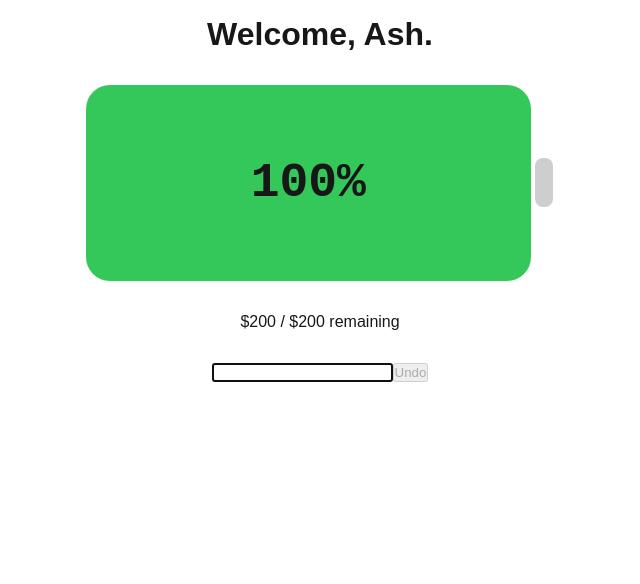
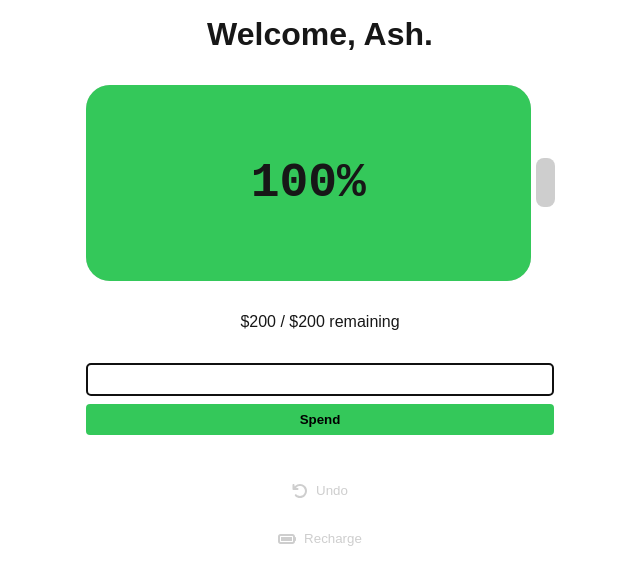
Before and after one commit to APJohns/budget-battery, a Next.js app: page / in a window 1280 px wide. Shown: the top 584 px of the page, without its empty margins (320-960 px from the left). Built offline with nearby package versions, Linux system fonts and the light colour scheme.

Commit message:
add battery states

```diff
--- a/app/globals.css
+++ b/app/globals.css
@@ -2,6 +2,8 @@
   --background: #ffffff;
   --foreground: #171717;
   --battery-foreground: #34c85a;
+  --battery-foreground-low: #ffcc0a;
+  --battery-foreground-very-low: #ff0000;
   --battery-background: rgb(206, 206, 206);
 }
 
--- a/app/page.module.css
+++ b/app/page.module.css
@@ -1,11 +1,62 @@
 .main {
-  display: grid;
-  grid-template-columns: 1fr;
+  display: flex;
+  flex-direction: column;
   gap: 2rem;
   margin: auto;
   padding: 1rem;
   max-width: 500px;
-  /* min-height: 100dvh; */
+  min-height: 100dvh;
+}
+
+.spendForm {
+  display: grid;
+  grid-template-columns: 1fr;
+  gap: 0.5rem;
+
+  & input,
+  & button {
+    padding: 0.5rem 1rem;
+    border-radius: 4px;
+  }
+
+  & input {
+    border: 1px solid var(--battery-background);
+    width: 100%;
+    text-align: center;
+  }
+
+  & button {
+    border: 0;
+    font-weight: bold;
+    background: var(--battery-foreground);
+  }
+}
+
+.controls {
+  display: flex;
+  flex-direction: column;
+  align-items: center;
+}
+
+.undo,
+.recharge {
+  display: flex;
+  justify-content: center;
+  gap: 0.5rem;
+  border: 0;
+  padding: 1rem;
+  height: 1rem;
+  box-sizing: content-box;
+  color: black;
+  background: none;
+
+  & svg {
+    height: 100%;
+  }
+
+  &:disabled {
+    color: var(--battery-background);
+  }
 }
 
 @media (max-width: 600px) {
--- a/app/page.tsx
+++ b/app/page.tsx
@@ -32,7 +32,9 @@ export default function Home() {
     const h = [...history];
     h.pop();
     const last = h.at(-1);
-    setSpent(last ? last : 0);
+    if (last) {
+      setSpent(last);
+    }
     setHistory(h);
   };
 
@@ -50,8 +52,10 @@ export default function Home() {
       const saved = JSON.parse(storage);
       if (new Date(saved.timestamp) <= weekStart) {
         setSpent(0);
+        setHistory([0]);
       } else {
         setSpent(Number(saved.spent));
+        setHistory([saved.spent]);
       }
       setIsReading(false);
     }
@@ -81,15 +85,27 @@ export default function Home() {
       <p>
         ${budget - spent} / ${budget} remaining
       </p>
-      <form onSubmit={addMoney}>
+      <form className={styles.spendForm} onSubmit={addMoney}>
         <label className={styles.addMoney}>
           <span className="visually-hidden">Add money</span>
           <input ref={inputRef} type="text" inputMode="numeric" autoFocus value={inputValue} onChange={handleInput} />
         </label>
-        <button type="button" onClick={undo} disabled={history.length === 0}>
+        <button type="submit">Spend</button>
+      </form>
+      <div className={styles.controls}>
+        <button type="button" className={styles.undo} onClick={undo} disabled={history.length <= 1}>
+          <svg xmlns="http://www.w3.org/2000/svg" viewBox="0 0 512 512" fill="currentColor">
+            <path d="M125.7 160l50.3 0c17.7 0 32 14.3 32 32s-14.3 32-32 32L48 224c-17.7 0-32-14.3-32-32L16 64c0-17.7 14.3-32 32-32s32 14.3 32 32l0 51.2L97.6 97.6c87.5-87.5 229.3-87.5 316.8 0s87.5 229.3 0 316.8s-229.3 87.5-316.8 0c-12.5-12.5-12.5-32.8 0-45.3s32.8-12.5 45.3 0c62.5 62.5 163.8 62.5 226.3 0s62.5-163.8 0-226.3s-163.8-62.5-226.3 0L125.7 160z" />
+          </svg>
           Undo
         </button>
-      </form>
+        <button type="button" className={styles.recharge} onClick={() => setSpent(0)} disabled={spent === 0}>
+          <svg xmlns="http://www.w3.org/2000/svg" viewBox="0 0 576 512" fill="currentColor">
+            <path d="M464 160c8.8 0 16 7.2 16 16l0 160c0 8.8-7.2 16-16 16L80 352c-8.8 0-16-7.2-16-16l0-160c0-8.8 7.2-16 16-16l384 0zM80 96C35.8 96 0 131.8 0 176L0 336c0 44.2 35.8 80 80 80l384 0c44.2 0 80-35.8 80-80l0-16c17.7 0 32-14.3 32-32l0-64c0-17.7-14.3-32-32-32l0-16c0-44.2-35.8-80-80-80L80 96zm368 96L96 192l0 128 352 0 0-128z" />
+          </svg>
+          Recharge
+        </button>
+      </div>
     </main>
   );
 }
--- a/components/battery.module.css
+++ b/components/battery.module.css
@@ -1,10 +1,23 @@
 .battery {
+  position: relative;
   padding-right: 5%;
   container-name: hero-banner;
   container-type: inline-size;
+
+  &::after {
+    content: '';
+    position: absolute;
+    top: calc(50% - (25% / 2));
+    right: -1px;
+    border-radius: 8px;
+    width: 4%;
+    height: 25%;
+    background: var(--battery-background);
+  }
 }
 
 .batteryVis {
+  position: relative;
   display: flex;
   justify-content: center;
   align-items: center;
@@ -15,17 +28,30 @@
   font-weight: bold;
   font-size: 1.5rem;
   font-family: monospace;
-  position: relative;
+  background: var(--battery-background);
+  overflow: hidden;
+}
 
-  &::after {
-    content: '';
-    position: absolute;
-    right: -5%;
-    border-radius: 8px;
-    width: 4%;
-    height: 25%;
-    background: var(--battery-background);
+.batteryFill {
+  content: '';
+  position: absolute;
+  top: 0;
+  left: 0;
+  bottom: 0;
+  background: var(--battery-foreground);
+  transition: width 0.5s ease-out;
+
+  &.low {
+    background: var(--battery-foreground-low);
   }
+
+  &.veryLow {
+    background: var(--battery-foreground-very-low);
+  }
+}
+
+.batteryPercent {
+  z-index: 10;
 }
 
 .bolt {
--- a/components/battery.tsx
+++ b/components/battery.tsx
@@ -15,13 +15,14 @@ export default function Battery(props: Props) {
       <label htmlFor={batteryId} className="visually-hidden">
         Battery
       </label>
-      <div
-        className={styles.batteryVis}
-        style={{
-          background: `linear-gradient(to right, var(--battery-foreground) ${props.percent}%, var(--battery-background) ${props.percent}%)`,
-        }}
-      >
-        {props.percent}%
+      <div className={styles.batteryVis}>
+        <div
+          className={`${styles.batteryFill} ${props.percent <= 20 ? styles.low : ''} ${
+            props.percent <= 5 ? styles.veryLow : ''
+          }`}
+          style={{ width: props.percent + '%' }}
+        />
+        <div className={styles.batteryPercent}>{props.percent.toFixed(0)}%</div>
         <meter id={batteryId} min="0" max="100" value={props.percent} className="visually-hidden">
           {props.percent + '%'}
         </meter>
```
